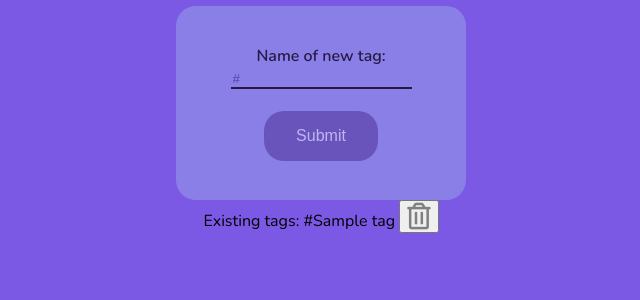
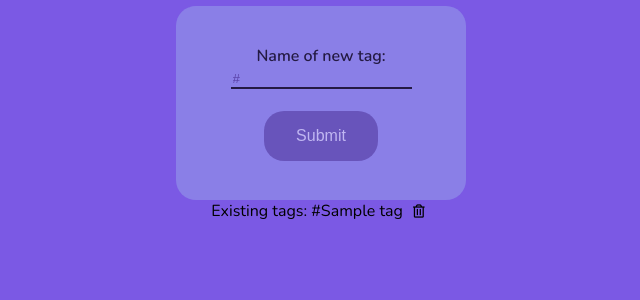
Before and after one commit to emilykmcullen/Language-Learning-App, a Flask app: page /create_new_tag in a window 1280 px wide. Shown: the part 198-498 px from the top of the page, without its empty margins (319-959 px from the left). Run offline with Flask 2, Linux system fonts and the light colour scheme; a database or web service that is not in the repository returns one stand-in record (values such as "Sample title"); some libraries are stand-ins or nearby versions.

Commit message:
Added info section and changed bin colours

```diff
--- a/static/css/main.css
+++ b/static/css/main.css
@@ -233,3 +233,10 @@ a:link, a:visited {
 .user_input {
   color: black;
 }
+
+.trash-button {
+  background: none;
+  border: none;
+  cursor: pointer;
+  color: black;
+}
--- a/templates/create_new_tag.html
+++ b/templates/create_new_tag.html
@@ -18,7 +18,7 @@
                 {% for tag in all_tags %}
                     #{{tag.title}}
                     <form class="delete" action="/create_new_tag/{{tag.id}}/delete" method="POST">
-                        <button class="trash-button"><i class="far fa-trash-alt fa-2x" style="color:grey" aria-hidden="true"></i></button>
+                        <button class="trash-button"><i class="far fa-trash-alt fa-1x"  aria-hidden="true"></i></button>
                     </form>
                 {% endfor %}
             </div>
--- a/templates/mastered_snaps/index.html
+++ b/templates/mastered_snaps/index.html
@@ -14,7 +14,7 @@
                         <a href="/mastered_snaps/{{mastered_translated_phrase.id}}/play">Play</a>
                         <a href="/mastered_snaps/{{mastered_translated_phrase.id}}/edit">Edit</a>
                         <form class="delete" action="/mastered_snaps/{{mastered_translated_phrase.id}}/delete" method="POST">
-                            <button class="trash-button"><i class="far fa-trash-alt fa-2x" style="color:grey" aria-hidden="true" ></i></button>
+                            <button class="trash-button"><i class="far fa-trash-alt fa-2x"  aria-hidden="true" ></i></button>
                         </form>
                 </div>
                 <p class="tags">
--- a/templates/new_languages/new_language.html
+++ b/templates/new_languages/new_language.html
@@ -18,7 +18,7 @@
                 {% for language in all_languages %}
                     {{language.title.capitalize()}}
                     <form class="delete" action="/add_new_language/{{language.id}}/delete" method="POST">
-                        <button class="trash-button"><i class="far fa-trash-alt fa-2x" style="color:grey" aria-hidden="true"></i></button>
+                        <button class="trash-button"><i class="far fa-trash-alt fa-1x" aria-hidden="true"></i></button>
                     </form>
                 {% endfor %}
             </div>
--- a/templates/sentence_snaps/filtered.html
+++ b/templates/sentence_snaps/filtered.html
@@ -49,7 +49,7 @@
                     <a href="/sentence_snaps/{{unmastered_translated_phrase.id}}/play">Play</a>
                     <a href="/sentence_snaps/{{unmastered_translated_phrase.id}}/edit">Edit</a>
                     <form class="delete" action="/sentence_snaps/{{unmastered_translated_phrase.id}}/delete" method="POST">
-                        <button class="trash-button"><i class="far fa-trash-alt fa-2x" style="color:grey" aria-hidden="true"></i></button>
+                        <button class="trash-button"><i class="far fa-trash-alt fa-2x"  aria-hidden="true"></i></button>
                     </form>
                 <p class="tags">
                     {% for tag_translated_phrase in tags_translated_phrases  %}
--- a/templates/sentence_snaps/filtered_by_language.html
+++ b/templates/sentence_snaps/filtered_by_language.html
@@ -49,7 +49,7 @@
                     <a href="/sentence_snaps/{{phrase.id}}/play">Play</a>
                     <a href="/sentence_snaps/{{phrase.id}}/edit">Edit</a>
                     <form class="delete" action="/sentence_snaps/{{phrase.id}}/delete" method="POST">
-                        <button class="trash-button"><i class="far fa-trash-alt fa-2x" style="color:grey" aria-hidden="true"></i></button>
+                        <button class="trash-button"><i class="far fa-trash-alt fa-2x" aria-hidden="true"></i></button>
                     </form>
                 <p class="tags">
                     {% for tag_translated_phrase in tags_translated_phrases  %}
--- a/templates/sentence_snaps/index.html
+++ b/templates/sentence_snaps/index.html
@@ -46,7 +46,7 @@
                     <a href="/sentence_snaps/{{unmastered_translated_phrase.id}}/play">Play</a>
                     <a href="/sentence_snaps/{{unmastered_translated_phrase.id}}/edit">Edit</a>
                     <form class="delete" action="/sentence_snaps/{{unmastered_translated_phrase.id}}/delete" method="POST">
-                        <button class="trash-button"><i class="far fa-trash-alt fa-2x" style="color:grey" aria-hidden="true" ></i></button>
+                        <button class="trash-button"><i class="far fa-trash-alt fa-2x"  aria-hidden="true" ></i></button>
                     </form>
                 <p class="tags">
                     {% for tag_translated_phrase in tag_translated_phrases  %}
--- a/templates/sentence_snaps/show_answer.html
+++ b/templates/sentence_snaps/show_answer.html
@@ -11,7 +11,7 @@
         <div class="buttons">
         <a href="/sentence_snaps/{{translated_phrase.id}}/edit">Edit this phrase</a>
         <form class="delete" action="/sentence_snaps/{{translated_phrase.id}}/delete" method="POST">
-            <button class="trash-button"><i class="far fa-trash-alt fa-2x" style="color:grey" aria-hidden="true"></i></button>
+            <button class="trash-button"><i class="far fa-trash-alt fa-2x"  aria-hidden="true"></i></button>
         </form>
         </div>
         <p>
```
